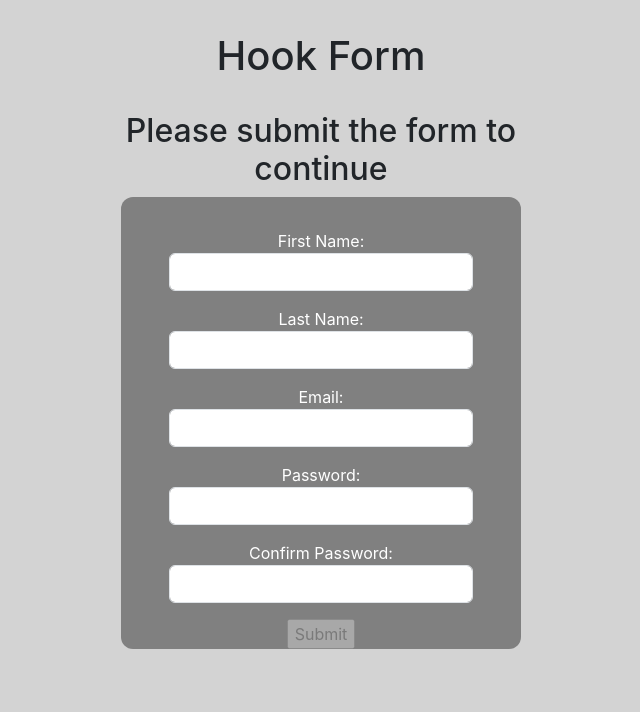
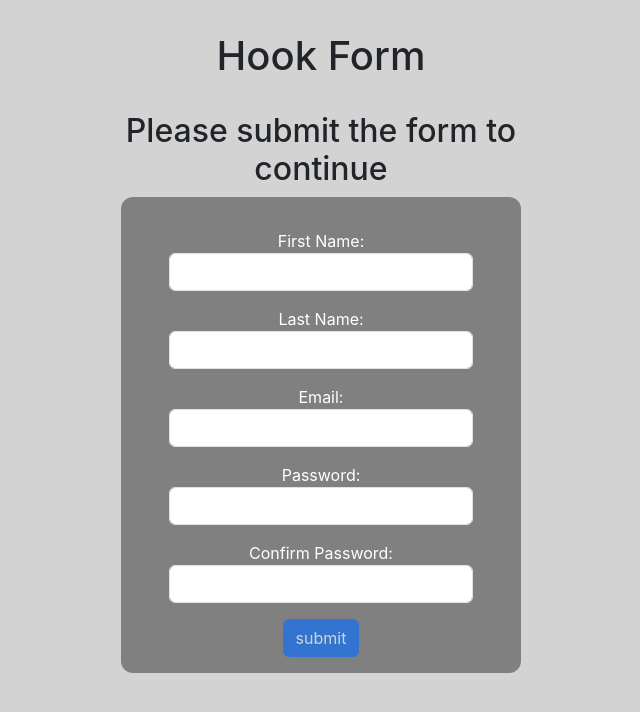
Before and after one commit to friendly-misanthrope/Dojo-more_forms, a React (Create React App) app: page / in a window 1280 px wide. Shown: the top 712 px of the page, without its empty margins (319-959 px from the left). Built offline with nearby package versions, Linux system fonts and the light colour scheme.

Commit message:
added validation messages for all inputs, changed submit btn to be disabled if form data isn't valid. Added functionality to map through userList array and display each user's data below the form if any users have been submitted.

```diff
--- a/src/App.css
+++ b/src/App.css
@@ -20,7 +20,7 @@ h1 {
 
 .user-form {
   background-color: gray;
-  padding: 1rem 3rem 0;
+  padding: 1rem 3rem 1rem;
   border-radius: 12px;
 }
 
@@ -28,3 +28,7 @@ label {
   color: white;
   font-size: 1rem;
 }
+
+.errorMsg {
+  color: rgb(150, 0, 0);
+}
--- a/src/components/Form.jsx
+++ b/src/components/Form.jsx
@@ -50,7 +50,12 @@ const Form = (props) => {
       setUserList(prevUserList => {return [...prevUserList, user]})
 
       // Reset user object to default value
-      setUser()
+      setUser(prevUserState => {return {...prevUserState,
+      firstName: '',
+      lastName: '',
+      email: '',
+      password: '',
+      confirmPassword: ''}})
 
       // Set hasBeenSubmitted to true
       setHasBeenSubmitted(true)
@@ -63,43 +68,88 @@ const Form = (props) => {
   return (
     <div>
       <h1>Hook Form</h1>
+      {/* Display form message depending on whether form has been submitted */}
       <h2>{formMessage()}</h2>
       <div className="user-form">
-
+        {/* Call submitUser() when form is submitted */}
         <form onSubmit={submitUser}>
           <div className="form-group">
             <label htmlFor="firstName">First Name: </label>
             <input type="text" className="form-control" id="firstName" name="firstName" onChange={handleUserChange} value={firstName} />
           </div>
 
+          {/* Conditionally render validation messages underneath input fields if data isn't valid */}
+          {
+            firstName.length < 2 && firstName.length > 0 ?
+              <p className="errorMsg">First Name must be at least 2 characters</p>
+              : null
+          }
+
           <div className="form-group">
             <label htmlFor="lastName">Last Name: </label>
             <input type="text" className="form-control" id="lastName" name="lastName" onChange={handleUserChange} value={lastName} />
           </div>
+          {
+            lastName.length < 2 && lastName.length > 0 ?
+              <p className="errorMsg">Last Name must be at least 2 characters</p>
+              : null
+          }
 
           <div className="form-group">
             <label htmlFor="email">Email: </label>
             <input type="text" className="form-control" id="email" name="email" onChange={handleUserChange} value={email} />
           </div>
+          {
+            email.length < 5 && email.length > 0 ?
+              <p className="errorMsg">Email must be at least 5 characters</p>
+              : null
+          }
 
           <div className="form-group">
             <label htmlFor="password">Password: </label>
             <input type="password" className="form-control" id="password" name="password" onChange={handleUserChange} value={password} />
           </div>
+          {
+            password.length < 8 && password.length > 0 ?
+              <p className="errorMsg">Password must be at least 8 characters</p>
+              : null
+          }
 
           <div className="form-group">
             <label htmlFor="confirmPassword">Confirm Password: </label>
             <input type="password" className="form-control" id="confirmPassword" name="confirmPassword" onChange={handleUserChange} value={confirmPassword} />
           </div>
+          {
+            confirmPassword.length > 0 && confirmPassword !== password ?
+              <p className="errorMsg">Passwords must match</p>
+              : null
+          }
 
           {
-            validateForm() ?
-            <input type="submit" value="Submit" />
-            : <input type="submit" value="Submit" disabled />
+            <input className="btn btn-primary" type="submit" value="submit" disabled={validateForm() ? false :true} />
           }
 
         </form>
       </div>
+
+      {/* If there are users in userList, map through the array and display each one */}
+      {
+        userList.length > 0 ?
+          <div className="allUsers">
+            <h2>All Users</h2>
+            {
+              userList.map((user, index) => (
+                <div key={index} className="userCard">
+                  <h4>{user.firstName} {user.lastName}</h4>
+                  <p>Email: {user.email}</p>
+                  <p>Password: {user.password}</p>
+                  <p>Password Confirmation: {user.confirmPassword}</p>
+                </div>
+              ))
+            }
+          </div>
+          : null
+      }
 
     </div>
   );
```
